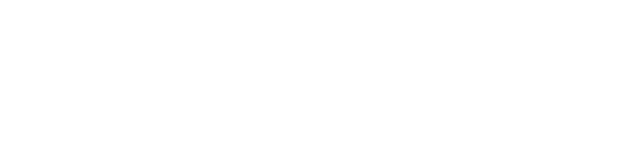
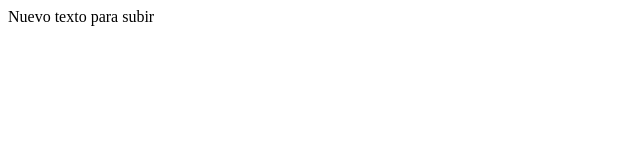
Before and after one commit to angelrios/unad2018, a plain HTML site: page index.html in a window 1280 px wide. Shown: the whole page, without its empty margins (0-640 px from the left). Drawn offline with Linux system fonts and the light colour scheme.

Commit message:
se agrga nuevo texto
se agrega un nuevo cambio

```diff
--- a/index.html
+++ b/index.html
@@ -6,5 +6,6 @@
 </head>
 
 <body>
+Nuevo texto para subir
 </body>
 </html>
```
